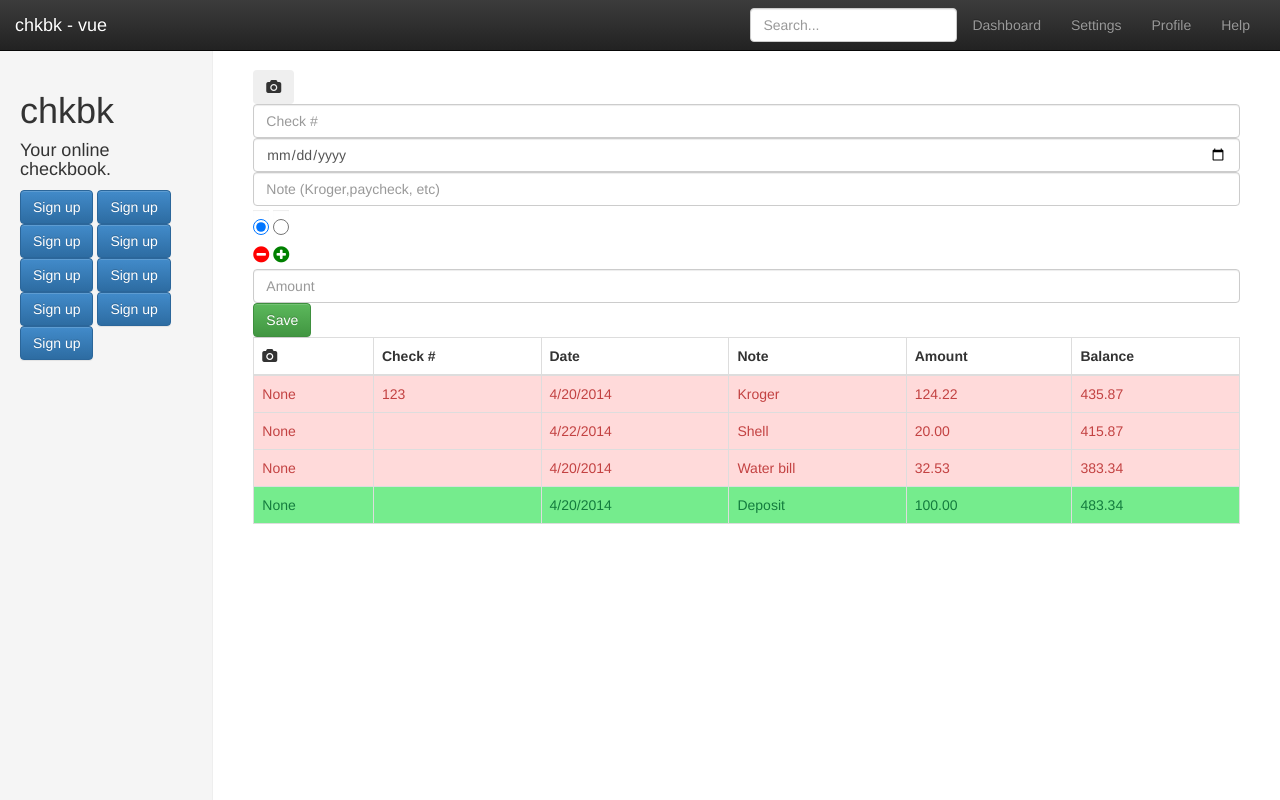
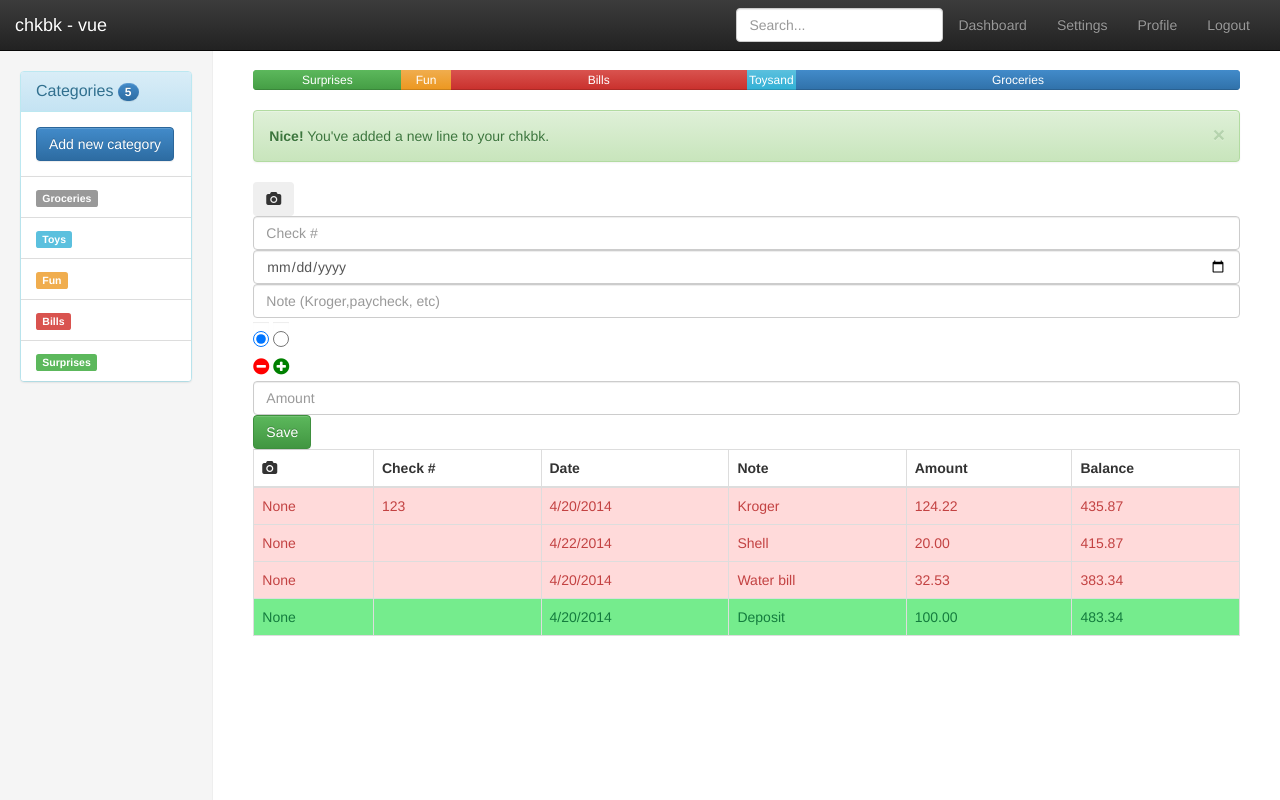
Before and after one commit to sesamechicken/chkbk-vue, a plain HTML site: page index.html in a window 1280 px wide. Drawn offline with nearby package versions, Linux system fonts and the light colour scheme.

Commit message:
Majoy progress on layout

```diff
--- a/index.html
+++ b/index.html
@@ -40,7 +40,7 @@
             <li><a href="#">Dashboard</a></li>
             <li><a href="#">Settings</a></li>
             <li><a href="#">Profile</a></li>
-            <li><a href="#">Help</a></li>
+            <li><a href="#">Logout</a></li>
           </ul>
           <form class="navbar-form navbar-right">
             <input type="text" class="form-control" placeholder="Search...">
@@ -55,24 +55,24 @@
 <div class="row">
 
 <div class="col-sm-3 col-md-2 sidebar">
-    <div class="header">
-        <hgroup>
-            <h1>chkbk</h1>
-            <h4 class="subheader">Your online checkbook.</h4>
-        </hgroup>
+    <div class="panel panel-info">
+      <div class="panel-heading">
+        <h3 class="panel-title">Categories <span class="badge btn-primary">5</span></h3>
+      </div>
+      <div class="panel-body">
+      <button class="btn btn-primary">Add new category</button>
+      </div>
 
-        <nav class="nav">
-            <button class="btn btn-primary">Sign up</button>
-            <button class="btn btn-primary">Sign up</button>
-            <button class="btn btn-primary">Sign up</button>
-            <button class="btn btn-primary">Sign up</button>
-            <button class="btn btn-primary">Sign up</button>
-            <button class="btn btn-primary">Sign up</button>
-            <button class="btn btn-primary">Sign up</button>
-            <button class="btn btn-primary">Sign up</button>
-            <button class="btn btn-primary">Sign up</button>
-        </nav>
-    </div>
+
+    <ul class="list-group">
+        <li class="list-group-item info"><span class="label label-default">Groceries</span></li>
+        <li class="list-group-item"><span class="label label-info">Toys</span></li>
+        <li class="list-group-item"><span class="label label-warning">Fun</span></li>
+        <li class="list-group-item"><span class="label label-danger">Bills</span></li>
+        <li class="list-group-item"><span class="label label-success">Surprises</span></li>
+    </ul>
+
+</div>
 </div>
 
 
@@ -81,6 +81,33 @@
 
 
 <div class="main col-sm-9 col-sm-offset-3 col-md-10 col-md-offset-2" id="chkbk-app">
+
+
+<!-- Show github-style what percentages of types of transactions -->
+<div class="progress">
+  <div class="progress-bar progress-bar-success" style="width: 15%">
+    <span >Surprises</span>
+  </div>
+  <div class="progress-bar progress-bar-warning" style="width: 5%">
+    <span>Fun</span>
+  </div>
+  <div class="progress-bar progress-bar-danger" style="width: 30%">
+    <span >Bills</span>
+  </div>
+  <div class="progress-bar progress-bar-info" style="width: 5%">
+    <span>Toysand alonger title</span>
+  </div>
+  <div class="progress-bar progress-bar-default" style="width: 45%">
+    <span>Groceries</span>
+  </div>
+</div>
+<!-- END github-style what percentages of types of transactions -->
+
+
+<div class="alert alert-success alert-dismissable">
+  <button type="button" class="close" data-dismiss="alert" aria-hidden="true">&times;</button>
+  <strong>Nice!</strong> You've added a new line to your chkbk.
+</div>
 
 <form onsubmit="return false">
     <button class="btn"><i class="fa fa-camera"></i></button>
@@ -96,7 +123,7 @@
     <thead>
         <tr>
             <th><i class="fa fa-camera"></i></th>
-            <th>Check #</th>
+            <th class="hidden-xs">Check #</th>
             <th>Date</th>
             <th>Note</th>
             <th>Amount</th>
@@ -107,7 +134,7 @@
 
     <tr v-repeat="records" class="{{type == 1 ? 'deposit-row' : 'debit-row'}}">
         <td>{{image ? 'img_link' : 'None'}}</td>
-        <td>{{check_id}}</td>
+        <td class="hidden-xs">{{check_id}}</td>
         <td>{{date}}</td>
         <td>{{note}}</td>
         <td class="right">{{amount | makeFloat}}</td>
```
